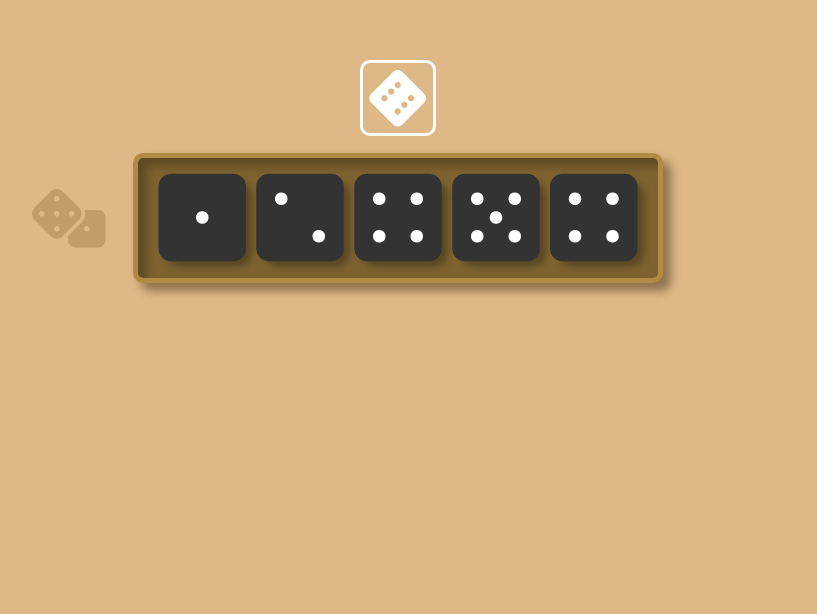
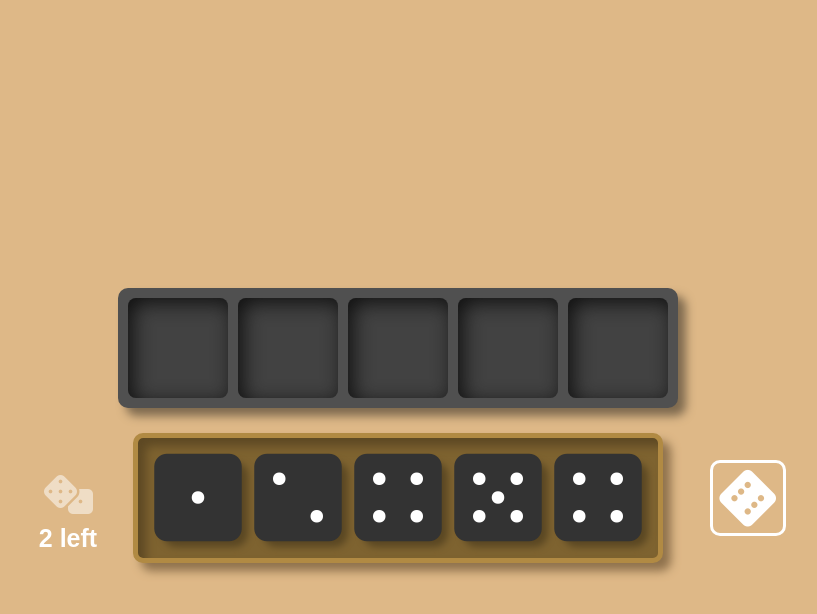
Before and after one commit to pshtony1/Vanilla-JS-Practice, a website: page Random Dice/index.html in a window 1280 px wide. Shown: the part 182-796 px from the top of the page, without its empty margins (242-1059 px from the left). Drawn offline with Linux system fonts and the light colour scheme.

Commit message:
Add files via upload

```diff
--- a/Random Dice/index.html
+++ b/Random Dice/index.html
@@ -11,8 +11,11 @@
     <link rel="stylesheet" href="style.css" />
   </head>
   <body>
-    <i class="fas fa-dice"></i>
-    <div class="dice-container">
+    <div class="roll-left-container">
+      <i class="fas fa-dice"></i>
+      <span class="left-count">3 left</span>
+    </div>
+    <div class="dice-hand">
       <div class="dice">
         <i class="fas fa-dice-three dice-text no-changing"></i>
         <div class="dice-background"></div>
@@ -37,6 +40,17 @@
     <div class="btn-container">
       <i class="fas fa-dice-six roll-dice no-active"></i>
     </div>
-    <script src="main.js"></script>
+
+    <div class="dice-selected">
+      <div class="slot empty">
+        <!-- <i class="fas fa-dice"></i> -->
+      </div>
+      <div class="slot empty"></div>
+      <div class="slot empty"></div>
+      <div class="slot empty"></div>
+      <div class="slot empty"></div>
+    </div>
+    <script src="js/player.js"></script>
+    <script src="js/main.js"></script>
   </body>
 </html>
--- /dev/null
+++ b/Random Dice/js/main.js
@@ -0,0 +1,26 @@
+function copyArray(toCopy, toCopyBG) {
+  let result = [];
+
+  for (let i = 0; i < toCopy.length; i++) {
+    let tmp = {};
+    tmp["obj"] = toCopy[i];
+    tmp["bg"] = toCopyBG[i];
+    result.push(tmp);
+  }
+
+  return result;
+}
+
+function init() {
+  playerHand = copyArray(dice_text, dice_bg);
+
+  for (let i = 0; i < dices.length; i++) {
+    dices[i].addEventListener("click", handManager);
+  }
+
+  btn_container.addEventListener("click", rollManager);
+
+  rollManager();
+}
+
+init();
--- /dev/null
+++ b/Random Dice/js/player.js
@@ -0,0 +1,159 @@
+const rollBtn = document.querySelector(".roll-dice");
+const btn_container = document.querySelector(".btn-container");
+const dices = document.querySelectorAll(".dice-hand > .dice");
+const dice_text = document.querySelectorAll(".dice-hand > .dice > .dice-text");
+const dice_bg = document.querySelectorAll(".dice-hand > .dice > .dice-background");
+const slots = document.querySelectorAll(".slot");
+const hand = document.querySelector(".dice-hand");
+const left_count = document.querySelector(".left-count");
+
+let rollLeft = 3;
+let randomCount = 0;
+let randoms = [];
+let playerHand = [];
+let playerSlot = [];
+
+function getTargets(e) {
+  if (e.target.classList.contains("dice")) return [e.target, e.target.children[0]];
+  else return [e.target.parentNode, e.target];
+}
+
+function getEmptySlot() {
+  for (let i = 0; i < slots.length; i++) {
+    if (slots[i].classList.contains("empty")) return slots[i];
+  }
+
+  return null;
+}
+
+function indexOf_in_playerHand(something) {
+  for (let i = 0; i < playerHand.length; i++) {
+    if (playerHand[i]["obj"] == something) return i;
+  }
+
+  return -1;
+}
+
+function indexOf_in_playerSlot(something) {
+  for (let i = 0; i < playerSlot.length; i++) {
+    if (playerSlot[i]["obj"] == something) return i;
+  }
+
+  return -1;
+}
+
+function handManager(e) {
+  if (randomCount != 0) return;
+
+  let handToSlot = true;
+  if (e.target.classList.contains("onSlot") || e.target.parentNode.classList.contains("onSlot")) handToSlot = false;
+
+  const targets = getTargets(e);
+  const toMove = targets[0];
+  const toMove_text = targets[1];
+
+  if (handToSlot) {
+    const emptySlot = getEmptySlot();
+
+    if (!emptySlot) return;
+
+    emptySlot.classList.remove("empty");
+    emptySlot.classList.add("full");
+    toMove.classList.add("onSlot");
+
+    const dice = playerHand.splice(indexOf_in_playerHand(toMove_text), 1)[0];
+    playerSlot.push(dice);
+
+    hand.removeChild(toMove);
+    emptySlot.appendChild(toMove);
+  } else {
+    toMove.parentNode.classList.remove("full");
+    toMove.parentNode.classList.add("empty");
+    toMove.classList.remove("onSlot");
+
+    const dice = playerSlot.splice(indexOf_in_playerSlot(toMove_text), 1)[0];
+    playerHand.push(dice);
+
+    toMove.parentNode.removeChild(toMove);
+    hand.appendChild(toMove);
+  }
+}
+
+function changeDice() {
+  // Check End
+  if (randomCount >= playerHand.length) {
+    randomCount = 0;
+    rollBtn.className = "fas fa-dice-six roll-dice no-active";
+    btn_container.classList.toggle("active");
+    return;
+  }
+
+  // Change Dice
+  playerHand[randomCount]["obj"].className = `fas fa-dice-${randoms[randomCount]} dice-text`;
+  playerHand[randomCount]["obj"].classList.add("no-changing");
+  playerHand[randomCount]["bg"].classList.toggle("changing");
+  randomCount++;
+
+  // Recursive
+  setTimeout(changeDice, 1500 / playerHand.length);
+}
+
+function numToString(num) {
+  switch (num) {
+    case 1:
+      return "one";
+
+    case 2:
+      return "two";
+
+    case 3:
+      return "three";
+
+    case 4:
+      return "four";
+
+    case 5:
+      return "five";
+
+    case 6:
+      return "six";
+
+    default:
+      break;
+  }
+}
+
+function rollManager() {
+  // 0. Exceptions
+  if (randomCount != 0) return;
+  if (rollBtn.classList.contains("active")) return;
+  if (!rollLeft) return;
+  if (playerHand.length == 0) return;
+
+  // 0.5. Initalize
+  randoms = [];
+  rollBtn.className = "fas fa-dice-six roll-dice active";
+  for (let i = 0; i < playerHand.length; i++) {
+    playerHand[i]["obj"].classList.remove("no-changing");
+    playerHand[i]["obj"].classList.add("changing");
+    playerHand[i]["bg"].classList.toggle("changing");
+  }
+
+  btn_container.classList.toggle("active");
+
+  rollLeft--;
+  left_count.innerText = `${rollLeft} left`;
+
+  // 1. Create Random Numbers (1 ~ 6)
+  for (let i = 0; i < playerHand.length; i++) {
+    randoms.push(Math.floor(Math.random() * 6 + 1));
+  }
+
+  // 2. Change numbers to string (like 1 -> one)
+  for (let i = 0; i < randoms.length; i++) {
+    randoms[i] = numToString(randoms[i]);
+  }
+
+  // 3. Animation & change
+  setTimeout(changeDice, 300);
+}
--- a/Random Dice/package.json
+++ b/Random Dice/package.json
@@ -9,7 +9,7 @@
   "author": "",
   "license": "ISC",
   "prettier": {
-    "printWidth": 80,
+    "printWidth": 160,
     "useTabs": false,
     "tabWidth": 2,
     "bracketSpacing": true,
--- a/Random Dice/style.css
+++ b/Random Dice/style.css
@@ -8,27 +8,40 @@ html {
   background-color: burlywood;
 }
 
-.fa-dice {
+.roll-left-container {
   position: fixed;
-  top: 50%;
+  top: calc(85% + 15px);
   left: calc(50% - 330px);
-  color: rgb(194, 156, 107);
-  font-size: 60px;
   transform: translate(-50%, -50%);
+  display: flex;
+  flex-direction: column;
+  align-items: center;
 }
 
-.dice-container {
+.roll-left-container > .fa-dice {
+  color: rgba(255, 255, 255, 0.521);
+  font-size: 40px;
+  margin-bottom: 10px;
+}
+
+.left-count {
+  color: white;
+  font-size: 25px;
+  font-weight: 700;
+}
+
+.dice-hand {
   position: fixed;
-  top: 50%;
+  top: 85%;
   left: 50%;
   transform: translate(-50%, -50%);
   width: 500px;
   height: 100px;
   background-color: rgb(126, 99, 48);
+  border: 5px rgb(177, 138, 67) solid;
+  box-shadow: 8px 8px 10px rgb(94, 73, 36) inset, 8px 8px 10px rgb(143, 114, 77);
   padding: 10px;
-  border: 5px rgb(177, 138, 67) solid;
   border-radius: 10px;
-  box-shadow: 8px 8px 10px rgb(94, 73, 36) inset, 8px 8px 10px rgb(143, 114, 77);
   display: flex;
   justify-content: space-evenly;
 }
@@ -36,6 +49,9 @@ html {
 .dice {
   position: relative;
   cursor: pointer;
+  width: 100px;
+  height: 100px;
+  z-index: 10;
 }
 
 .dice:hover {
@@ -47,27 +63,29 @@ html {
   display: block;
   color: rgb(51, 51, 51);
   font-size: 100px;
+  position: absolute;
+  top: 50%;
+  left: 50%;
 }
 
 .dice-text.no-changing {
   visibility: visible;
   opacity: 1;
-  transform: scale(1);
-  transition: visiblity 0s, opacity 0.3s ease-in,
-    transform 0.3s cubic-bezier(0.6, -0.28, 0.735, 0.045);
+  transform: translate(-50%, -50%) scale(1);
+  transition: visiblity 0s, opacity 0.3s ease-in, transform 0.3s cubic-bezier(0.6, -0.28, 0.735, 0.045);
 }
 
 .dice-text.changing {
   visibility: hidden;
   opacity: 0;
-  transform: scale(1.4);
+  transform: translate(-50%, -50%) scale(1.4);
 }
 
 .dice-background {
   display: block;
   position: absolute;
   top: 6.25px;
-  left: 1px;
+  left: 7px;
   width: 85px;
   height: 85px;
   background-color: white;
@@ -77,8 +95,11 @@ html {
   visibility: visible;
   opacity: 1;
   transform: scale(1);
-  transition: visiblity 0s, opacity 0.3s ease-in,
-    transform 0.3s cubic-bezier(0.6, -0.28, 0.735, 0.045);
+  transition: visiblity 0s, opacity 0.3s ease-in, transform 0.3s cubic-bezier(0.6, -0.28, 0.735, 0.045);
+}
+
+.dice.onSlot .dice-background {
+  box-shadow: none;
 }
 
 .dice-background.changing {
@@ -89,8 +110,8 @@ html {
 
 .btn-container {
   position: fixed;
-  top: calc(50% - 120px);
-  left: 50%;
+  top: 85%;
+  left: calc(50% + 350px);
   transform: translate(-50%, -50%);
   width: 70px;
   height: 70px;
@@ -131,3 +152,34 @@ html {
   color: rgb(204, 169, 124);
   transform: translate(-50%, -50%) rotateZ(315deg) scale(1.3);
 }
+
+.dice-selected {
+  position: fixed;
+  top: calc(85% - 150px);
+  left: 50%;
+  transform: translate(-50%, -50%);
+  width: 540px;
+  height: 100px;
+  background-color: rgb(80, 80, 80);
+  /* background-color: rgb(34, 34, 34); */
+  border-radius: 10px;
+  padding: 10px;
+  display: flex;
+  justify-content: space-between;
+  align-items: center;
+  box-shadow: 8px 8px 10px rgb(126, 106, 79);
+}
+
+.slot {
+  position: relative;
+  width: 100px;
+  height: 100px;
+  background-color: rgb(66, 66, 66);
+  /* background-color: tomato; */
+  border-radius: 8px;
+  box-shadow: 5px 5px 20px rgb(17, 17, 17) inset;
+  /* box-shadow: 5px 5px 20px black inset; */
+  text-align: center;
+  line-height: 125px;
+  z-index: -2;
+}
```
Also changed, not shown: 3 other files.
